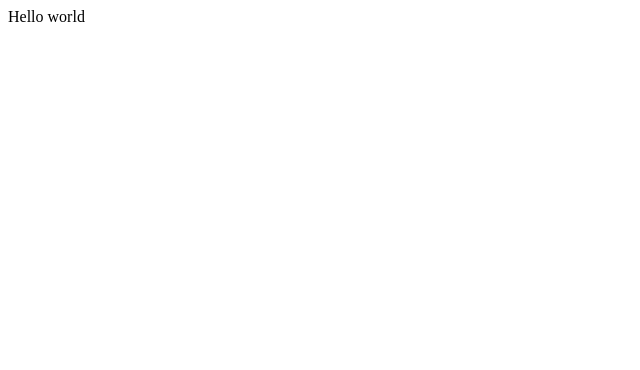
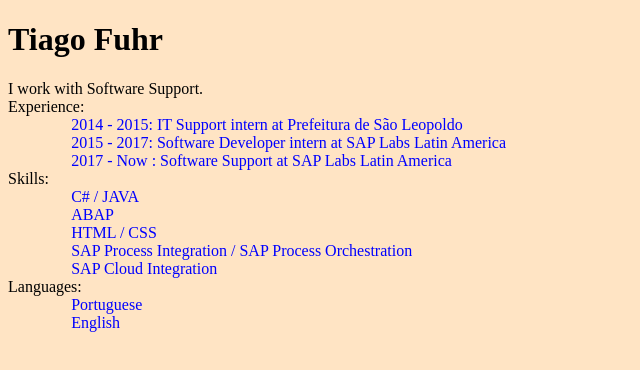
Before and after one commit to tiagomfuhr/tiagofuhr.github.io, a plain HTML site: page index.html in a window 1280 px wide. Shown: the whole page, without its empty margins (0-640 px from the left). Drawn offline with Linux system fonts and the light colour scheme.

Commit message:
initial setup[C

```diff
--- a/index.html
+++ b/index.html
@@ -2,11 +2,34 @@
 <html lang="en">
 <head>
     <meta charset="UTF-8">
-    <meta http-equiv="X-UA-Compatible" content="IE=edge">
     <meta name="viewport" content="width=device-width, initial-scale=1.0">
     <title>Tiago Fuhr</title>
+    <link rel="stylesheet" href="style.css">
 </head>
 <body>
-    Hello world
+    <h1>Tiago Fuhr</h1>
+    <a>I work with Software Support.</a>
+    <div>Experience:
+        <table>
+            <li>2014 - 2015: IT Support intern at Prefeitura de São Leopoldo</li>
+            <li>2015 - 2017: Software Developer intern at SAP Labs Latin America</li>
+            <li>2017 - Now : Software Support at SAP Labs Latin America</li>
+        </table>
+    </div>
+    <div>Skills:
+        <table>
+            <li>C# / JAVA</li>
+            <li>ABAP</li>
+            <li>HTML / CSS</li>
+            <li>SAP Process Integration / SAP Process Orchestration</li>
+            <li>SAP Cloud Integration</li>
+        </table>
+    </div>
+    <div>Languages:
+        <table>
+            <li>Portuguese</li>
+            <li>English</li>
+        </table>
+    </div>
 </body>
 </html>
--- /dev/null
+++ b/style.css
@@ -0,0 +1,9 @@
+*{
+    background-color: bisque;
+}
+
+li{
+    list-style: none;
+    margin-left: 5%;
+    color: blue;
+}
```
